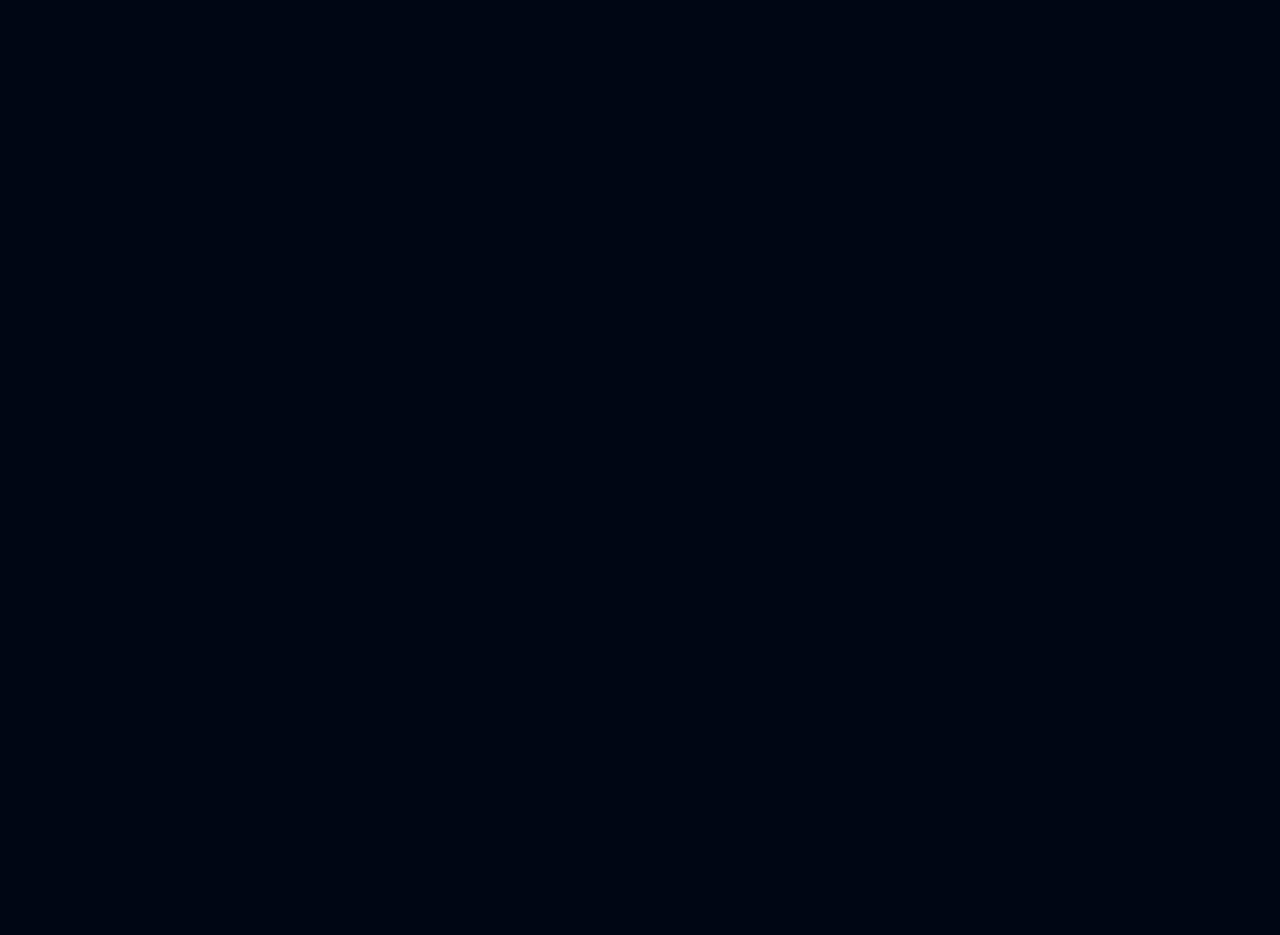
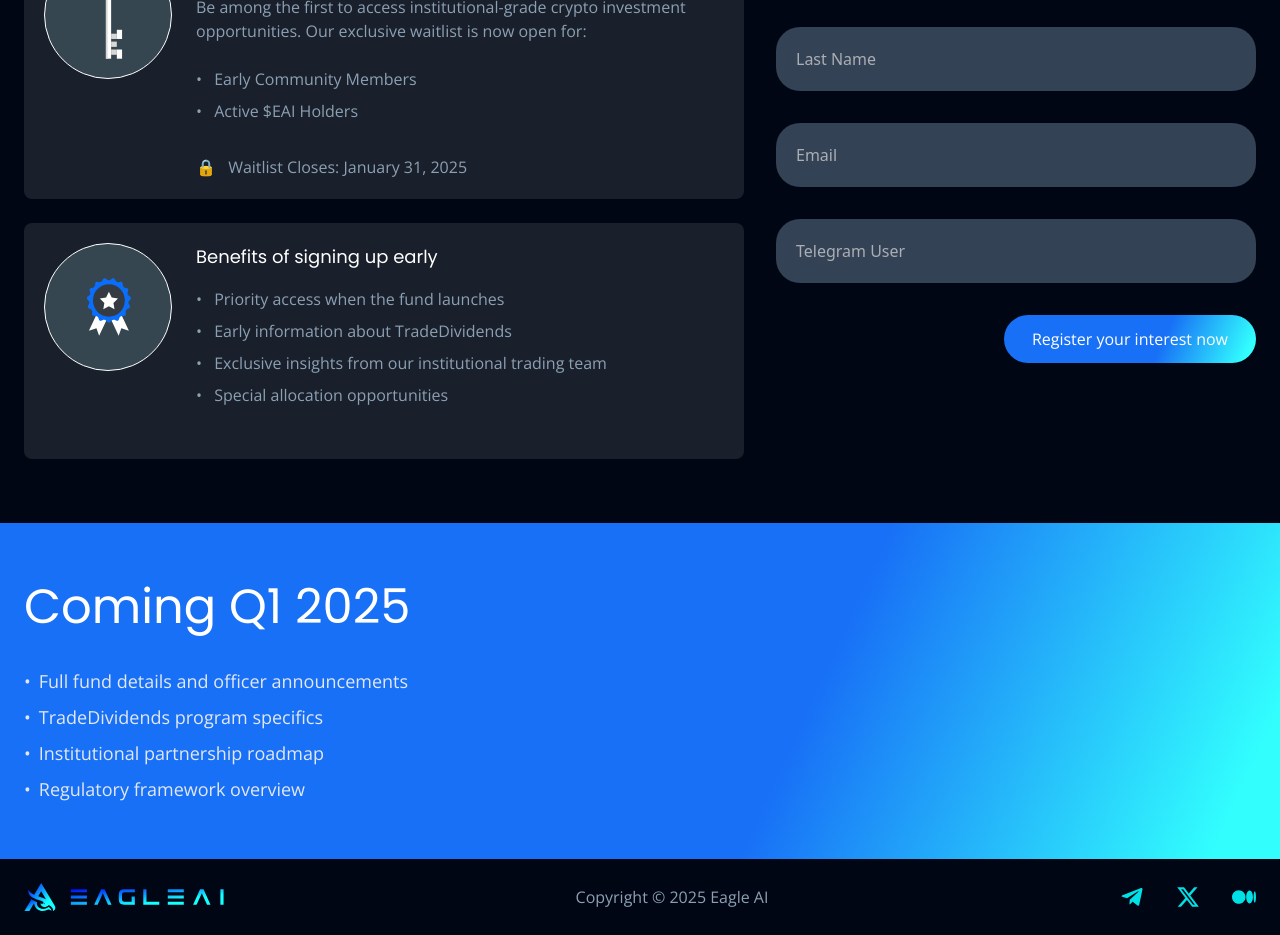
Before and after one commit to oyerohabib/eagle-ai, a Next.js app: page / in a window 1280 px wide. Shown: the part 2340-3275 px from the top of the page. Before the commit the page ends 2103 px from the top, so only its background shows below. Built offline with nearby package versions, Linux system fonts and the light colour scheme.

Commit message:
feat: added footer, coming soon, registeration section components

```diff
--- a/src/app/page.tsx
+++ b/src/app/page.tsx
@@ -1,10 +1,14 @@
+import type { NextPage } from "next";
 import AlertBanner from "./components/Banner";
+import ComingSection from "./components/ComingSoon";
 import DividendsSection from "./components/Dividends";
 import FeatureSection from "./components/Feature";
+import Footer from "./components/Footer";
 import HeroSection from "./components/Hero";
 import Navbar from "./components/Navbar";
+import RegistrationSection from "./components/Registration";
 
-export default function Home() {
+const Home: NextPage = () => {
   return (
     <div>
       <Navbar />
@@ -12,6 +16,11 @@
       <HeroSection />
       <FeatureSection />
       <DividendsSection />
+      <RegistrationSection />
+      <ComingSection />
+      <Footer />
     </div>
   );
-}
+};
+
+export default Home;
```
